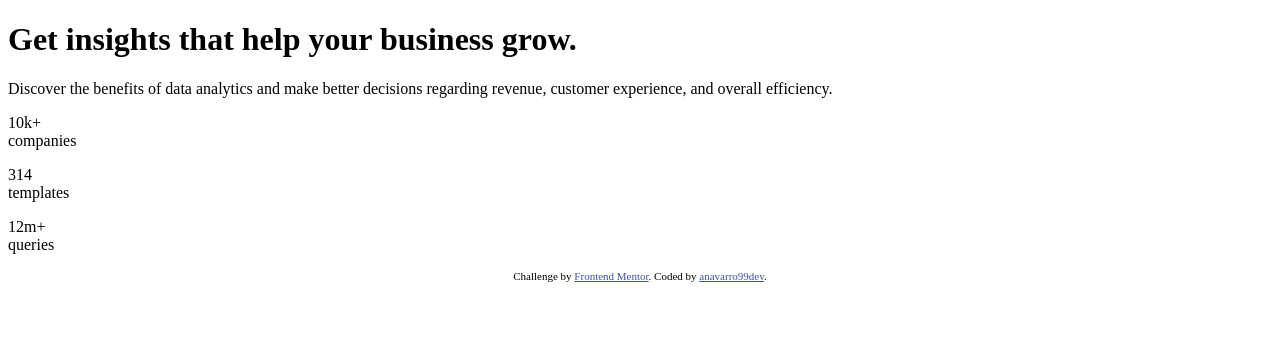
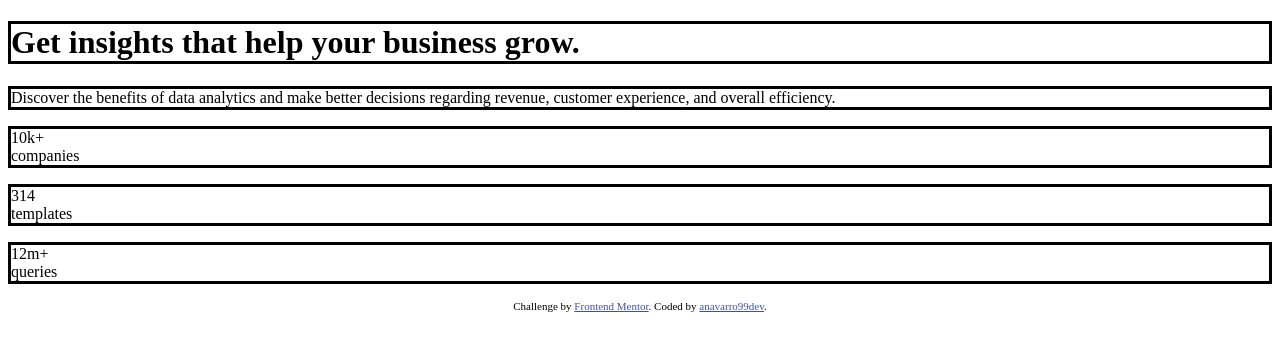
Before and after one commit to anavarro99dev/frontmentor2, a plain HTML site: page index.html in a window 1280 px wide. Drawn offline with Linux system fonts and the light colour scheme.

Commit message:
bordes de guias

```diff
--- a/index.html
+++ b/index.html
@@ -16,16 +16,16 @@
 </head>
 <body>
 
-  <h1>Get insights that help your business grow.</h1>
+  <h1 style="border: solid;">Get insights that help your business grow.</h1>
 
-  <p>
+  <p style="border: solid;">
     Discover the benefits of data analytics and make better decisions regarding revenue, customer
     experience, and overall efficiency.
   </p>
 
-  <p>10k+ <br> companies</p>
-  <p>314 <br> templates</p>
-  <p>12m+ <br> queries</p>
+  <p style="border: solid;">10k+ <br> companies</p>
+  <p style="border: solid;">314 <br> templates</p>
+  <p style="border: solid;">12m+ <br> queries</p>
 
   <div class="attribution">
     Challenge by <a href="https://www.frontendmentor.io?ref=challenge" target="_blank">Frontend Mentor</a>.
```
